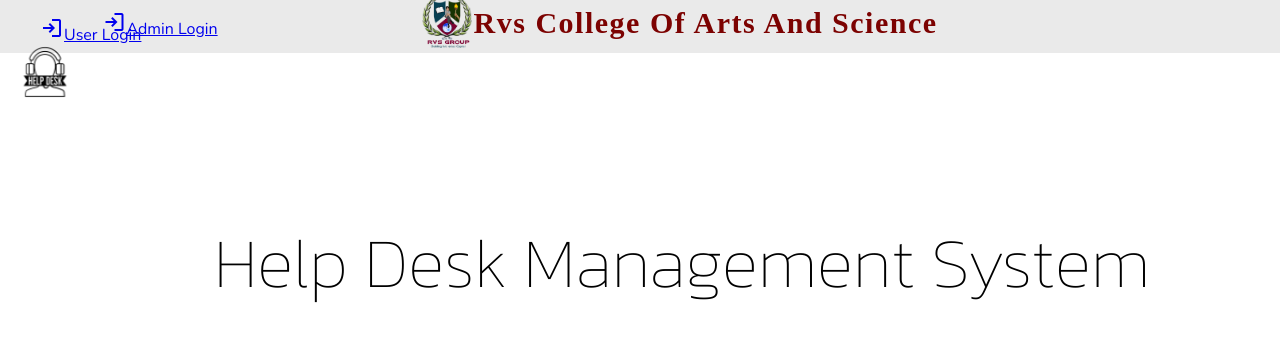
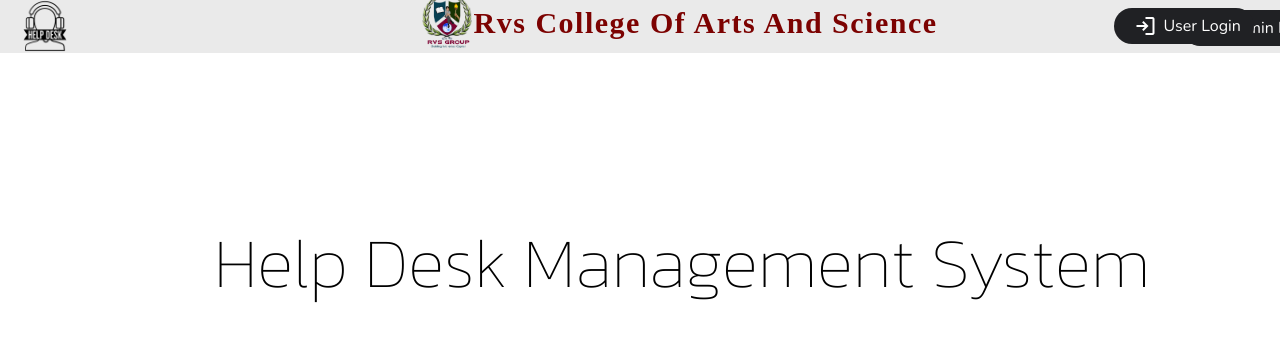
Before and after one commit to rubankumar6252/HDMS-Frontend, a React (Create React App) app: page / in a window 1280 px wide. Shown: the top 342 px of the page. Built offline with nearby package versions, Linux system fonts and the light colour scheme.

Commit message:
Update homenav.css

```diff
--- a/src/components/homenav.css
+++ b/src/components/homenav.css
@@ -51,7 +51,7 @@ body {
     list-style: none;
 }
 
-.navbar .navbar_nav .adminlogin .nav_item .nav_link {
+.navbar .navbar_nav .adminlogin .nav_item .login_link {
     display: inline-flex;
     align-items: center;
     position: relative;
@@ -68,9 +68,9 @@ body {
     text-decoration: none;
 }
 
-.navbar .navbar_nav .adminlogin .nav_item .nav_link .admin_name {
+.navbar .navbar_nav .adminlogin .nav_item .login_link .admin_name {
     position: relative;
-    left: -9px;
+    left: 4px;
 }
 
 .adminlogin .nav_item {
@@ -79,7 +79,7 @@ body {
     top: 18%;
 }
 
-.navbar .navbar_nav .userlogin .nav_item .nav_link {
+.navbar .navbar_nav .userlogin .nav_item .login_link {
     display: inline-flex;
     position: absolute;
     top: 8px;
@@ -96,18 +96,18 @@ body {
     white-space: nowrap;
 }
 
-.navbar .navbar_nav .userlogin .nav_item .nav_link .log {
+.navbar .navbar_nav .userlogin .nav_item .login_link .log {
     position: relative;
     left: -5px;
 }
 
-.navbar .navbar_nav .userlogin .nav_item .nav_link .userlogin_name {
+.navbar .navbar_nav .userlogin .nav_item .login_link .userlogin_name {
     position: relative;
-    left: -15px;
+    left: 1px;
 }
 
-.navbar .navbar_nav .userlogin .nav_item .nav_link:hover,
-.navbar .navbar_nav .adminlogin .nav_item .nav_link:hover {
+.navbar .navbar_nav .userlogin .nav_item .login_link:hover,
+.navbar .navbar_nav .adminlogin .nav_item .login_link:hover {
     box-shadow: 0.5px 0.5px 3.5px rgb(32, 33, 36);
 }
 
@@ -136,7 +136,7 @@ body {
 
 /* Media Quires */
 
-@media (max-width: 576px) {
+@media screen and (max-width: 576px) {
     .home {
         width: 100%;
     }
@@ -144,7 +144,7 @@ body {
     .navbar {
         flex-direction: column;
         align-items: center;
-        z-index: 9999;
+        z-index: 1;
     }
 
     .menu-container {
@@ -153,7 +153,7 @@ body {
         left: -250px;
         background: black;
         width: 250px;
-        height: 100%;
+        height: 640px;
         transition: left 0.3s ease-in-out;
     }
 
@@ -162,7 +162,7 @@ body {
     }
 
     .menu {
-        position: relative;
+        position: absolute;
         top: 25%;
         left: 5%;
         display: block;
@@ -173,7 +173,7 @@ body {
     }
 
     .navbar_nav {
-        display: none;
+        flex-direction: column;
     }
 
     .navbar.menu-open .navbar_nav {
@@ -205,7 +205,7 @@ body {
         margin-left: -30%;
     }
 
-    .navbar .navbar_nav .adminlogin .nav_item .nav_link {
+    .navbar .navbar_nav .adminlogin .nav_item .login_link {
         position: absolute;
         top: 50%;
         left: 90%;
@@ -222,7 +222,7 @@ body {
         padding-left: 20px;
     }
 
-    .navbar .navbar_nav .userlogin .nav_item .nav_link {
+    .navbar .navbar_nav .userlogin .nav_item .login_link {
         top: 30%;
         left: 8%;
         width: 210px;
```
